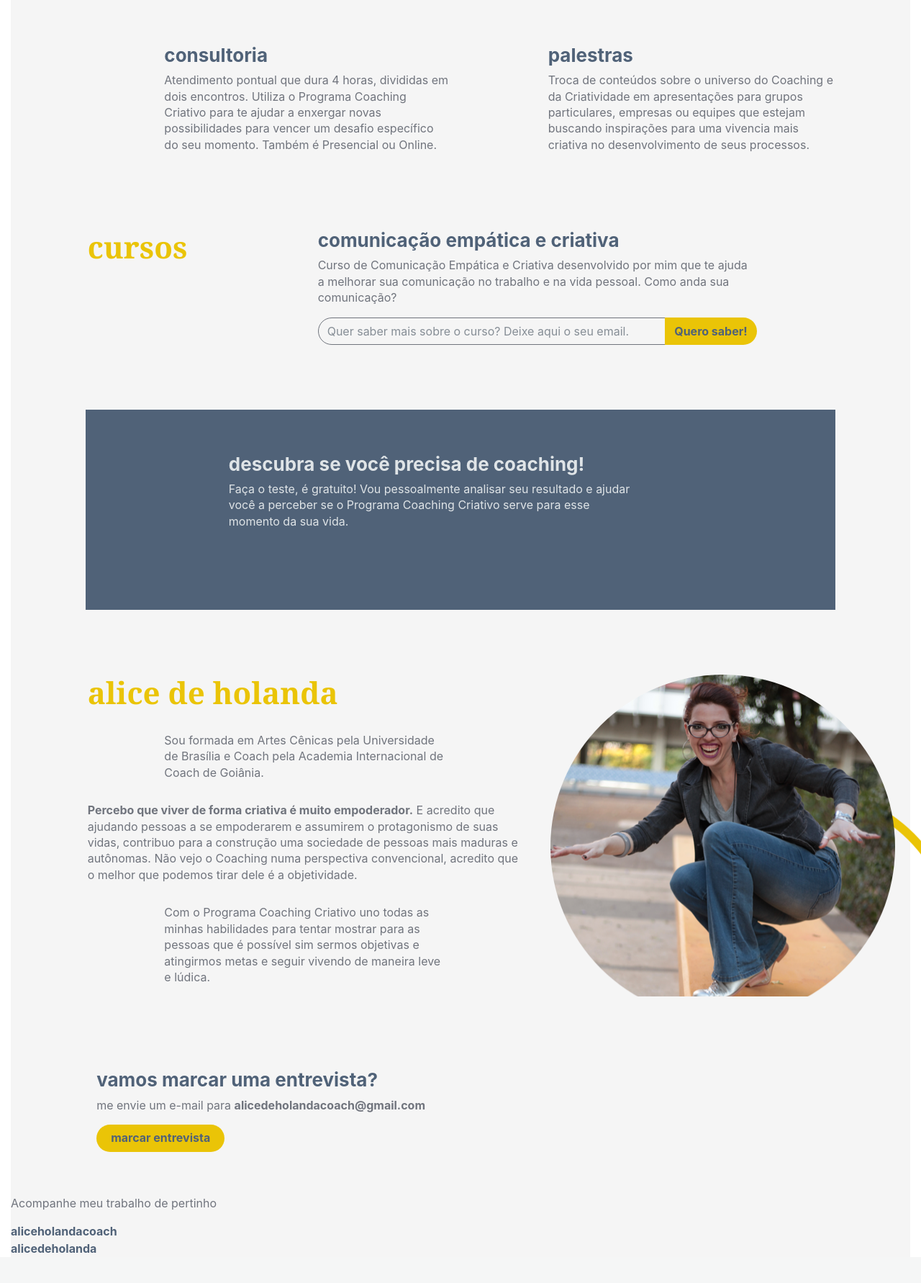
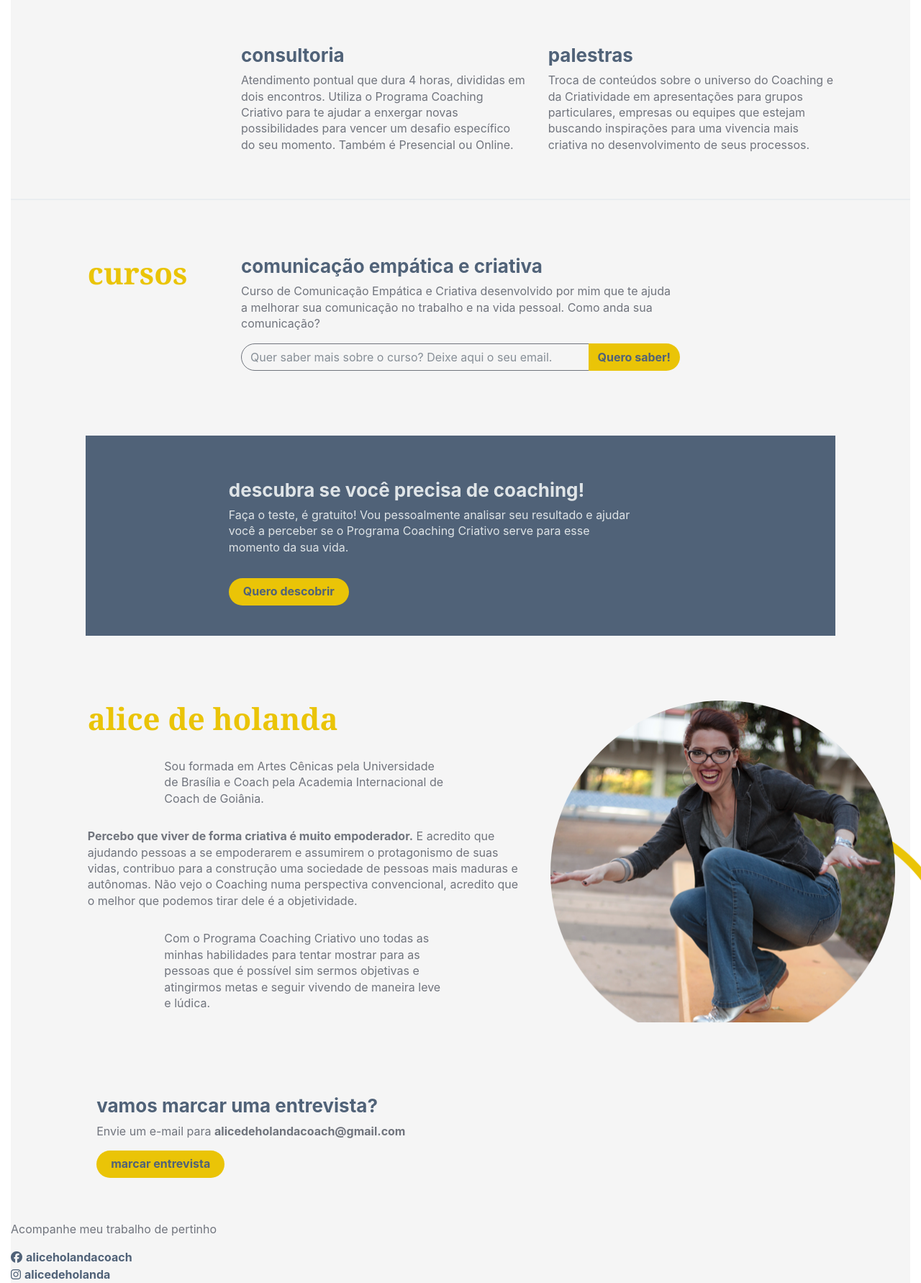
Before and after one commit to Novatics/alicedeholanda, a PHP site: page / in a window 1280 px wide. Shown: the part 1667-3449 px from the top of the page at 72% size. Before the commit the page ends 3407 px from the top, so only its background shows below. Run offline with PHP 8.4, Linux system fonts and the light colour scheme; some libraries are stand-ins or nearby versions.

Commit message:
alterações no layout botão teste e fontawesome

```diff
--- a/css/index.css
+++ b/css/index.css
@@ -40,6 +40,14 @@ p {
 	color: #70747D;
 	font-weight: 400;
 	line-height: 22.4px;
+}
+
+i {
+	padding-right: 5px;
+}
+
+hr.style {
+	border-top: 2px solid #E9EDF0;
 }
 
 .paragraph-lighten {
--- a/index.html
+++ b/index.html
@@ -5,6 +5,8 @@
 
 				<title>Alice de Holanda</title>
 
+
+				<script src="https://use.fontawesome.com/13a0bca7dd.js"></script>
 				<meta charset="utf-8" />
 				<meta name="description" content="O coaching criativo, por Alice de Holanda, te ajuda encontrar a sua forma de solucuinar problemas e vencer desafios."/>
 				<meta name="keywords" content="coaching, criatividade, problemas, coach, alice, holanda"/>
@@ -50,7 +52,7 @@
 
 						<!--<img src="images/homecover.png" alt="foto de capa do site com um céu azul e um pássaro voando sozinho.">-->
 
-							<div class="col-md-5 offset-md-3 pitch">
+							<div class="col-md-5 offset-md-2 pitch">
 								<h1 class="main-title">coaching criativo</h1>
 								<p id="pitch">te ajuda econtrar a sua forma de solucionar problemas e vencer desafios, desenvolvendo sua criatividade e capacidade de inovação.</p>
 							</div>
@@ -96,7 +98,7 @@
 							<h1 id="servicos" class="main-title">serviços</h1>
 						</div>
 
-						<div class="col-md-6 offset-md-1 margin-md">
+						<div class="col-md-6 margin-md">
 							<h2 class="title">programa coaching criativo</h2>
 								<p>Atendimento de Coaching Pessoal e Profissional pode durar até 2 meses e meio. Desenvolve metodologia pessoal com os valores do Processo Criativo. Usando ferramentas de autoconhecimento, de organização e buscando gerar uma reflexão crítica e criativa. Esse processo te ajuda a desenvolver sua melhor maneira para conquistar objetivos. Presencial ou Online.</p>
 						</div>
@@ -106,25 +108,27 @@
 
 					<div class="row margin-md">
 
-						<div class="col-md-4 offset-md-2">
+						<div class="col-md-4 offset-md-3">
 							<h2 class="title">consultoria</h2>
 							<p>Atendimento pontual que dura 4 horas, divididas em dois encontros. Utiliza o Programa Coaching Criativo para te ajudar a enxergar novas possibilidades para vencer um desafio específico do seu momento. Também é Presencial ou Online.</p>
 						</div>
 
-						<div class="col-md-4 offset-md-1">
+						<div class="col-md-4">
 							<h2 class="title">palestras</h2>
 							<p>Troca de conteúdos sobre o universo do Coaching e da Criatividade em apresentações para grupos particulares, empresas ou equipes que estejam buscando inspirações para uma vivencia mais criativa no desenvolvimento de seus processos.</p>
 						</div>
 
 					</div> <!--end of row consultoria + palestra-->
 
+					<hr class="mt-5 style" />
+
 					<div class="row">
 
-						<div class="col-md-2 offset-md-1 margin-max">
+						<div class="col-md-2 offset-md-1 margin-md">
 							<h1 class="main-title">cursos</h1>
 						</div>
 
-						<div class="col-md-6 offset-md-1 margin-max">
+						<div class="col-md-6 margin-md">
 								<h2 class="title">comunicação empática e criativa</h2>
 								<p>Curso de Comunicação Empática e Criativa desenvolvido por mim que te ajuda a melhorar sua comunicação no trabalho e na vida pessoal. Como anda sua comunicação?</p>
 
@@ -157,9 +161,9 @@
 						<h2 class="title-lighten  margin-md">descubra se você precisa de coaching!</h2>
 						<p class="paragraph-lighten">Faça o teste, é gratuito! Vou pessoalmente analisar seu resultado e ajudar você a perceber se o Programa Coaching Criativo serve para esse momento da sua vida.</p>
 
-						<!--<a href="http://typeform" target="_blank">Quero descobrir</a>
+						<a href="http://typeform" target="_blank" class="button2 mt-3">Quero descobrir</a>
 
-							ainda não sei o endereço do typeform do teste. Transformar num botão com "Quero descobrir!"-->
+							<!--ainda não sei o endereço do typeform do teste. Transformar num botão com "Quero descobrir!"-->
 					</div>
 
 				</div> <!--end of "teste"-->
@@ -199,7 +203,7 @@
 
 					<div class="row col-md-5 offset-md-1 margin-max">
 						<h2 class="title" id="contato">vamos marcar uma entrevista?</h2>
-						<p>me envie um e-mail para <strong>alicedeholandacoach@gmail.com</strong></p>
+						<p>Envie um e-mail para <strong>alicedeholandacoach@gmail.com</strong></p>
 
 						<!--transformar isto num botão e colocar ícone FontAwesome de "envelope"-->
 						<a href="mailto:alicedeholandacoach@gmail.com" class="button2">marcar entrevista</a>
@@ -211,8 +215,8 @@
 						<div class="col-md-4">
 							<p>Acompanhe meu trabalho de pertinho</p>
 							<!--inserir o FontAwesome pro facebook e Instagram-->
-							<a href="https://www.facebook.com/alicedeholandacoach/" target="_blank" class="link">aliceholandacoach</a> <br />
-							<a href="https://www.instagram.com/alicedeholanda/" target="_blank" class="link">alicedeholanda</a>
+							<a href="https://www.facebook.com/alicedeholandacoach/" target="_blank" class="link"><i class="fa fa-facebook-official" aria-hidden="true"></i>aliceholandacoach</a> <br />
+							<a href="https://www.instagram.com/alicedeholanda/" target="_blank" class="link"><i class="fa fa-instagram" aria-hidden="true"></i>alicedeholanda</a>
 						</div>
 
 				</div> <!--end of "entrevista"-->
```
